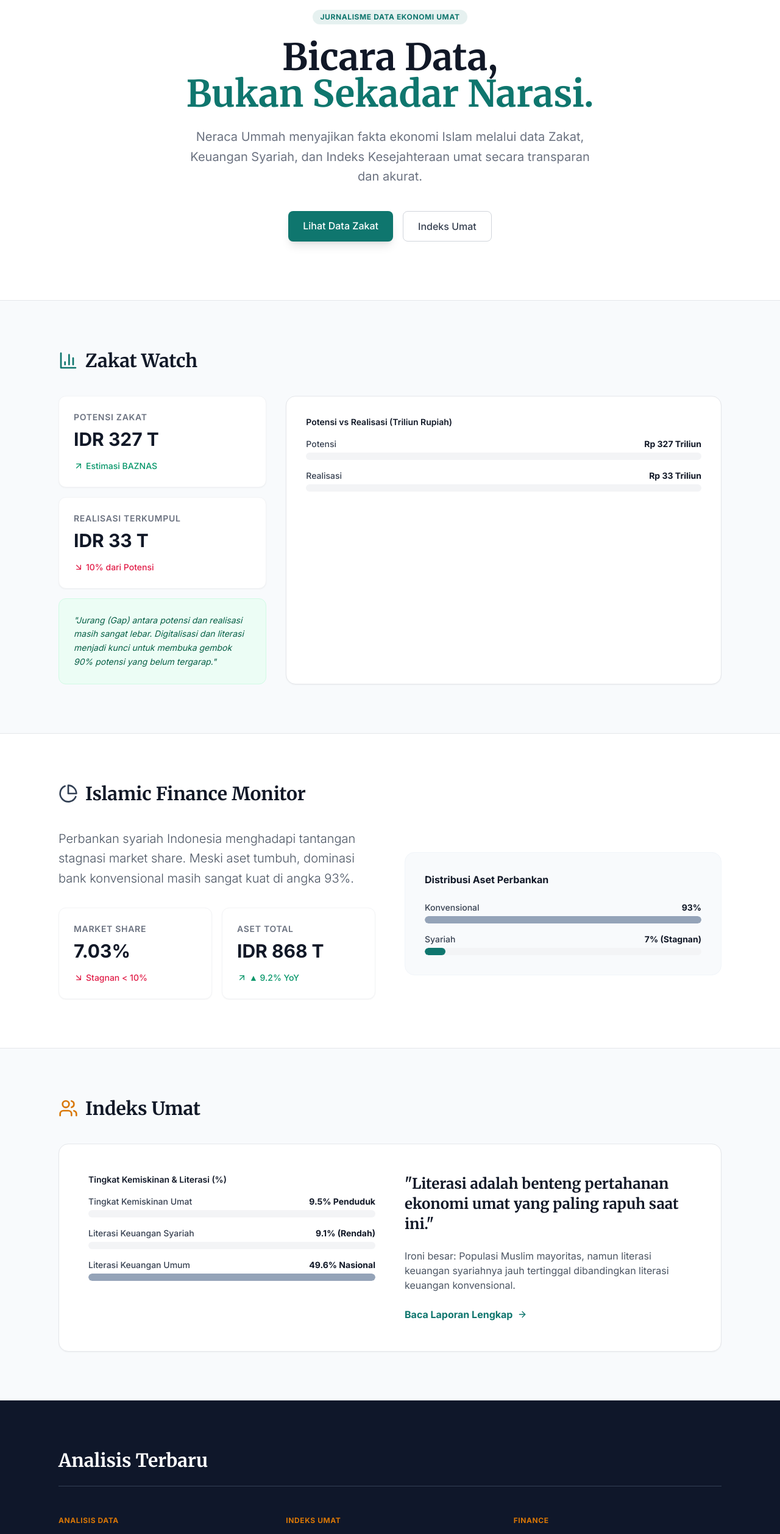
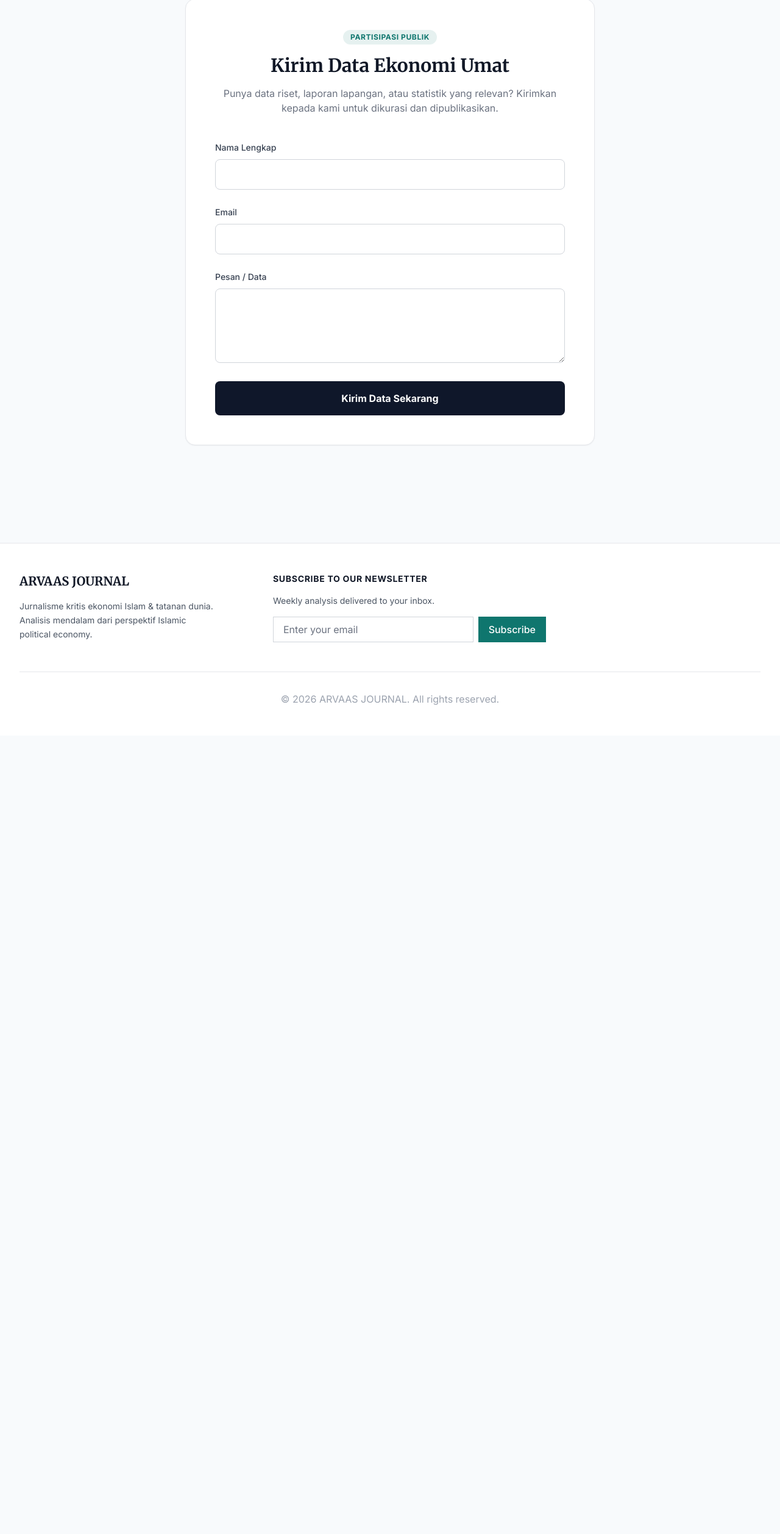
Before and after one commit to arvaas007/arva, a Next.js app: page /kirim-data in a window 1280 px wide. Shown: the part 147-2662 px from the top of the page at 61% size. After the commit the page ends 1353 px from the top, so only its background shows below. Built offline with nearby package versions, Linux system fonts and the light colour scheme.

Commit message:
Update page.tsx

```diff
--- a/app/kirim-data/page.tsx
+++ b/app/kirim-data/page.tsx
@@ -1,145 +1,53 @@
-import Navbar from "@/components/NavbarNeraca";
-import KpiCard from "@/components/KpiCard";
-import SimpleBarChart from "@/components/SimpleBarChart";
-import { zakatData, financeData, indeksData, latestAnalysis } from "@/lib/data-neraca";
-import Link from "next/link";
-import { ArrowRight, BarChart3, PieChart, Users } from "lucide-react";
-export default function Home() {
+import React from 'react';
+import Navbar from '@/components/NavbarNeraca';
+import Footer from '@/components/Footer';
+import { Send, UploadCloud } from 'lucide-react';
+export default function KirimDataPage() {
     return (
-        <main className="min-h-screen bg-paper font-sans text-gray-900 selection:bg-primary selection:text-white">
+        <main className="min-h-screen bg-paper flex flex-col">
             <Navbar />
-            {/* Hero Section */}
-            <section className="bg-white border-b border-gray-200 py-16 lg:py-24">
-                <div className="max-w-6xl mx-auto px-4 sm:px-6 lg:px-8 text-center max-w-3xl">
-                    <span className="inline-block py-1 px-3 rounded-full bg-primary/10 text-primary text-xs font-bold uppercase tracking-wider mb-6">
-                        Jurnalisme Data Ekonomi Umat
-                    </span>
-                    <h1 className="text-4xl md:text-6xl font-serif font-bold text-gray-900 mb-6 leading-tigher">
-                        Bicara Data, <br /><span className="text-primary">Bukan Sekadar Narasi.</span>
-                    </h1>
-                    <p className="text-xl text-gray-500 mb-10 leading-relaxed max-w-2xl mx-auto">
-                        Neraca Ummah menyajikan fakta ekonomi Islam melalui data Zakat, Keuangan Syariah, dan Indeks Kesejahteraan umat secara transparan dan akurat.
-                    </p>
-                    <div className="flex justify-center gap-4">
-                        <a href="#zakat" className="px-6 py-3 bg-primary text-white font-medium rounded-lg hover:bg-primary-dark transition shadow-lg hover:shadow-xl transform hover:-translate-y-0.5">
-                            Lihat Data Zakat
-                        </a>
-                        <a href="#indeks" className="px-6 py-3 bg-white text-gray-700 border border-gray-300 font-medium rounded-lg hover:bg-gray-50 transition">
-                            Indeks Umat
-                        </a>
+            <section className="flex-grow py-20 px-4">
+                <div className="max-w-2xl mx-auto bg-white p-8 md:p-12 rounded-2xl shadow-sm border border-gray-200">
+                    <div className="text-center mb-10">
+                        <span className="inline-block py-1 px-3 rounded-full bg-primary/10 text-primary text-xs font-bold uppercase tracking-wider mb-4">
+                            Partisipasi Publik
+                        </span>
+                        <h1 className="text-3xl font-serif font-bold text-gray-900 mb-4">Kirim Data Ekonomi Umat</h1>
+                        <p className="text-gray-500">
+                            Punya data riset, laporan lapangan, atau statistik yang relevan?
+                            Kirimkan kepada kami untuk dikurasi dan dipublikasikan.
+                        </p>
                     </div>
+                    <form
+                        action="https://formspree.io/f/mbddjvlg"
+                        method="POST"
+                        encType="multipart/form-data"
+                        className="space-y-6"
+                    >
+
+                        {/* Nama */}
+                        <div className="space-y-2">
+                            <label className="text-sm font-medium text-gray-700">Nama Lengkap</label>
+                            <input type="text" name="name" required className="w-full px-4 py-3 rounded-lg border border-gray-300" />
+                        </div>
+                        {/* Email */}
+                        <div className="space-y-2">
+                            <label className="text-sm font-medium text-gray-700">Email</label>
+                            <input type="email" name="email" required className="w-full px-4 py-3 rounded-lg border border-gray-300" />
+                        </div>
+                        {/* Pesan */}
+                        <div className="space-y-2">
+                            <label className="text-sm font-medium text-gray-700">Pesan / Data</label>
+                            <textarea name="message" rows={4} className="w-full px-4 py-3 rounded-lg border border-gray-300"></textarea>
+                        </div>
+                        {/* Tombol Kirim */}
+                        <button type="submit" className="w-full bg-slate-900 text-white font-bold py-4 rounded-lg hover:bg-slate-800">
+                            Kirim Data Sekarang
+                        </button>
+                    </form>
                 </div>
             </section>
-            {/* Zakat Watch */}
-            <section id="zakat" className="py-20 max-w-6xl mx-auto px-4 sm:px-6 lg:px-8">
-                <div className="flex items-center space-x-3 mb-10">
-                    <BarChart3 className="w-8 h-8 text-primary" />
-                    <h2 className="text-3xl font-bold font-serif">Zakat Watch</h2>
-                </div>
-                <div className="grid grid-cols-1 lg:grid-cols-3 gap-8">
-                    {/* Left: KPIs */}
-                    <div className="space-y-4">
-                        {zakatData.metrics.map((metric, idx) => (
-                            <KpiCard key={idx} metric={metric} />
-                        ))}
-                        <div className="bg-emerald-50 p-6 rounded-xl border border-emerald-100">
-                            <p className="text-emerald-800 text-sm leading-relaxed italic">
-                                "{zakatData.narrative}"
-                            </p>
-                        </div>
-                    </div>
-                    {/* Right: Chart */}
-                    <div className="lg:col-span-2 bg-white p-8 rounded-2xl border border-gray-200 shadow-sm">
-                        <SimpleBarChart data={zakatData.chart} title="Potensi vs Realisasi (Triliun Rupiah)" />
-                    </div>
-                </div>
-            </section>
-            {/* Islamic Finance */}
-            <section id="finance" className="py-20 bg-white border-y border-gray-200">
-                <div className="max-w-6xl mx-auto px-4 sm:px-6 lg:px-8">
-                    <div className="flex items-center space-x-3 mb-10">
-                        <PieChart className="w-8 h-8 text-secondary" />
-                        <h2 className="text-3xl font-bold font-serif">Islamic Finance Monitor</h2>
-                    </div>
-                    <div className="grid grid-cols-1 md:grid-cols-2 gap-12 items-center">
-                        <div className="prose prose-lg text-gray-600">
-                            <p className="text-xl font-light leading-relaxed">
-                                Perbankan syariah Indonesia menghadapi tantangan stagnasi market share. Meski aset tumbuh, dominasi bank konvensional masih sangat kuat di angka 93%.
-                            </p>
-                            <div className="mt-8 grid grid-cols-2 gap-4">
-                                {financeData.metrics.map((metric, idx) => (
-                                    <KpiCard key={idx} metric={metric} />
-                                ))}
-                            </div>
-                        </div>
-                        <div className="bg-slate-50 p-8 rounded-2xl border border-slate-100">
-                            <h4 className="font-bold text-gray-900 mb-6">Distribusi Aset Perbankan</h4>
-                            <SimpleBarChart
-                                data={[
-                                    { label: "Konvensional", value: 93, displayValue: "93%", color: "bg-slate-400" },
-                                    { label: "Syariah", value: 7, displayValue: "7% (Stagnan)", color: "bg-primary" }
-                                ]}
-                            />
-                        </div>
-                    </div>
-                </div>
-            </section>
-            {/* Indeks Umat */}
-            <section id="indeks" className="py-20 max-w-6xl mx-auto px-4 sm:px-6 lg:px-8">
-                <div className="flex items-center space-x-3 mb-10">
-                    <Users className="w-8 h-8 text-accent" />
-                    <h2 className="text-3xl font-bold font-serif">Indeks Umat</h2>
-                </div>
-                <div className="bg-white rounded-2xl border border-gray-200 shadow-sm overflow-hidden">
-                    <div className="p-8 md:p-12 grid grid-cols-1 lg:grid-cols-2 gap-12">
-                        <div>
-                            <SimpleBarChart data={indeksData.items} title="Tingkat Kemiskinan & Literasi (%)" />
-                        </div>
-                        <div className="flex flex-col justify-center">
-                            <blockquote className="text-2xl font-serif font-bold text-gray-900 leading-snug mb-6">
-                                "Literasi adalah benteng pertahanan ekonomi umat yang paling rapuh saat ini."
-                            </blockquote>
-                            <p className="text-gray-600 mb-6">
-                                {indeksData.narrative}
-                            </p>
-                            <button className="self-start text-primary font-bold hover:text-primary-dark flex items-center group">
-                                Baca Laporan Lengkap <ArrowRight className="ml-2 w-4 h-4 group-hover:translate-x-1 transition-transform" />
-                            </button>
-                        </div>
-                    </div>
-                </div>
-            </section>
-            {/* Latest Analysis */}
-            <section className="py-20 bg-slate-900 text-white">
-                <div className="max-w-6xl mx-auto px-4 sm:px-6 lg:px-8">
-                    <h2 className="text-3xl font-bold font-serif mb-12 border-b border-slate-700 pb-6">Analisis Terbaru</h2>
-                    <div className="grid grid-cols-1 md:grid-cols-3 gap-8">
-                        {latestAnalysis.map((item) => (
-                            <Link key={item.id} href={`/article/${item.id}`} className="group">
-                                <article className="h-full flex flex-col">
-                                    <span className="text-accent text-xs font-bold uppercase tracking-wider mb-3 block">
-                                        {item.category}
-                                    </span>
-                                    <h3 className="text-xl font-bold font-serif mb-3 group-hover:text-gray-300 transition-colors">
-                                        {item.title}
-                                    </h3>
-                                    <p className="text-gray-400 text-sm leading-relaxed mb-4 flex-grow">
-                                        {item.excerpt}
-                                    </p>
-                                    <span className="text-gray-500 text-xs">{item.date}</span>
-                                </article>
-                            </Link>
-                        ))}
-                    </div>
-                </div>
-            </section>
-            {/* Simple Footer */}
-            <footer className="bg-white py-12 border-t border-gray-200">
-                <div className="max-w-6xl mx-auto px-4 text-center">
-                    <span className="font-bold text-gray-900 tracking-tight text-xl">NERACA<span className="text-primary">UMMAH</span></span>
-                    <p className="text-gray-500 text-sm mt-4">© 2026 Neraca Ummah. Data untuk Kemaslahatan.</p>
-                </div>
-            </footer>
+            <Footer />
         </main>
     );
 }
```
